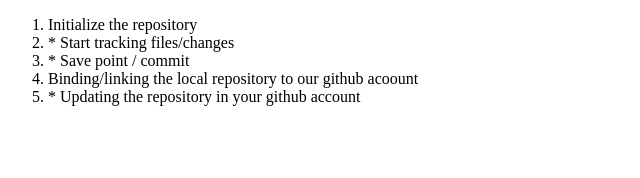
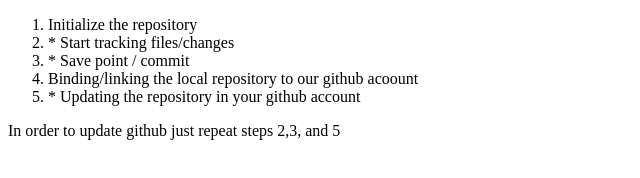
Before and after one commit to Joelg00/registration, a plain HTML site: page index.html in a window 1280 px wide. Shown: the whole page, without its empty margins (0-640 px from the left). Drawn offline with Linux system fonts and the light colour scheme.

Commit message:
Added some html

```diff
--- a/index.html
+++ b/index.html
@@ -24,5 +24,8 @@
            * Updating the repository in your github account
         </li>
     </ol>
+    <p>
+        In order to update github just repeat steps 2,3, and 5
+    </p>
 </body>
 </html>
```
